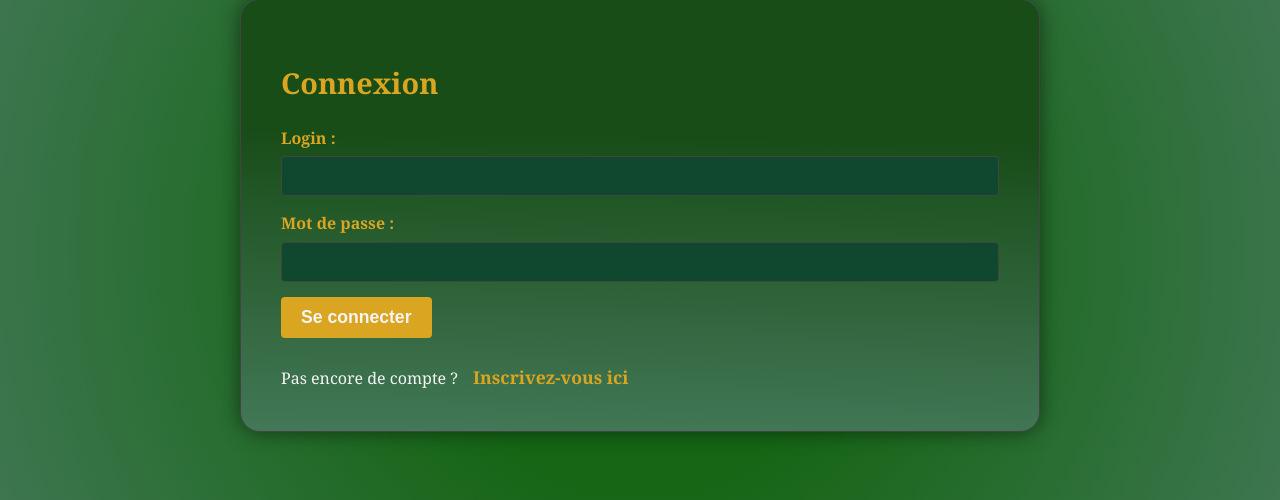
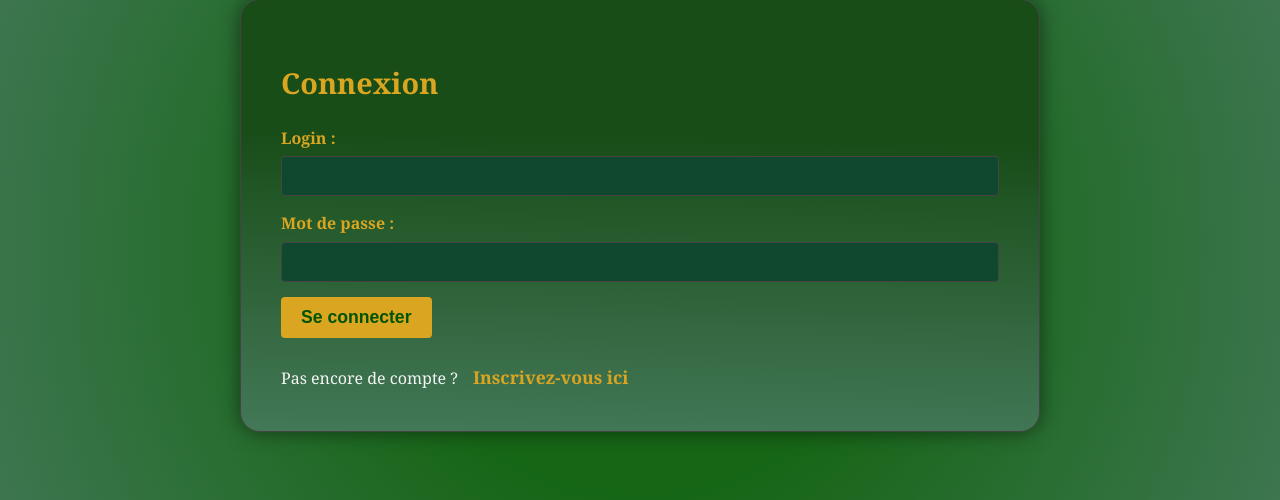
Before and after one commit to emmanuelle-dupasmahe/livre-or, a PHP site: page /connexion.php in a window 1280 px wide. Shown: the part 153-653 px from the top of the page. Run offline with PHP 8.4, Linux system fonts and the light colour scheme.

Commit message:
style.css
changement de la couleur des textes des bouton submit

```diff
--- a/css/style.css
+++ b/css/style.css
@@ -133,7 +133,7 @@ textarea:focus {
 
 button[type="submit"] {
     background-color: var(--color-accent);
-    color: var(--color-background);
+    color: #025302;
     padding: 10px 20px;
     border: none;
     cursor: pointer;
```
